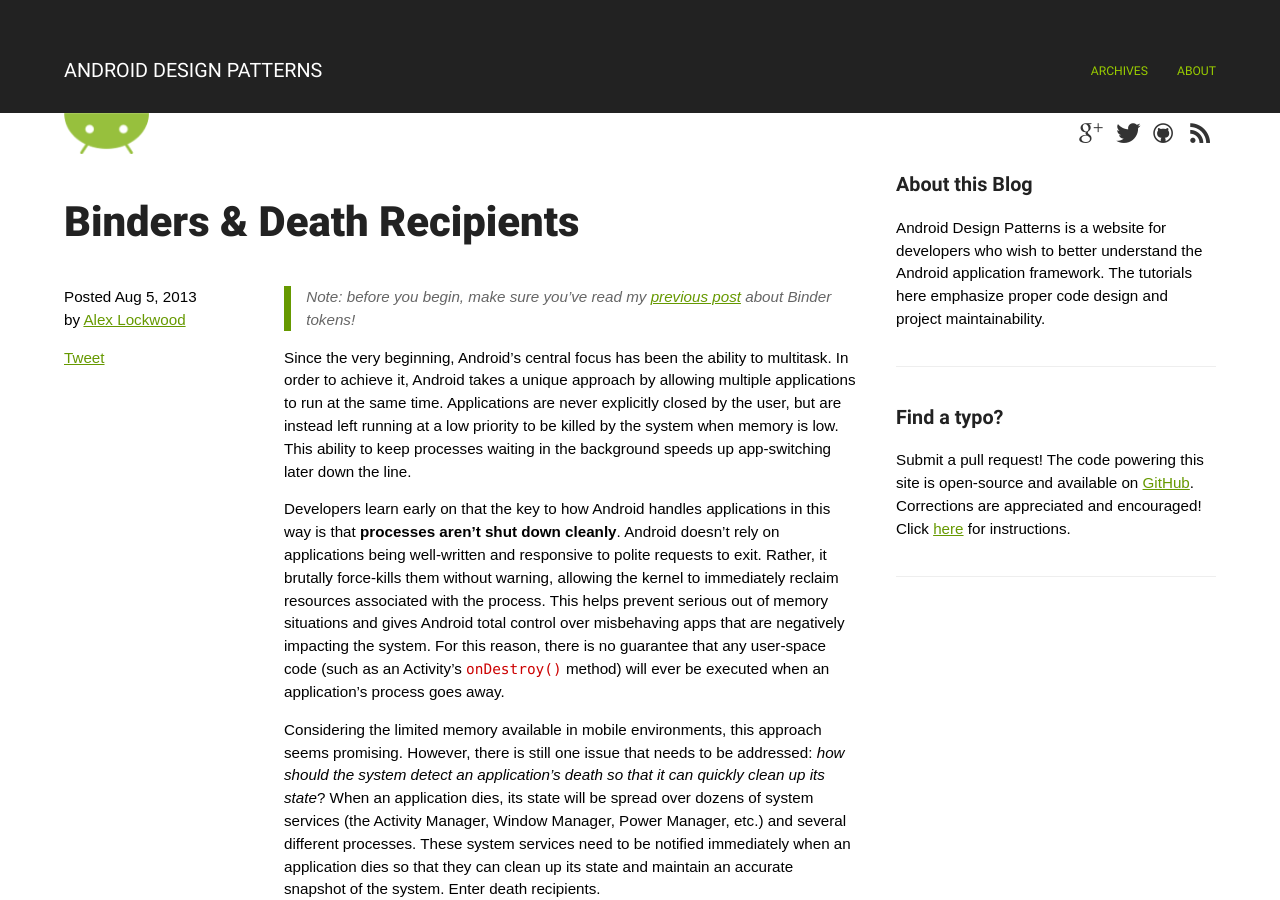
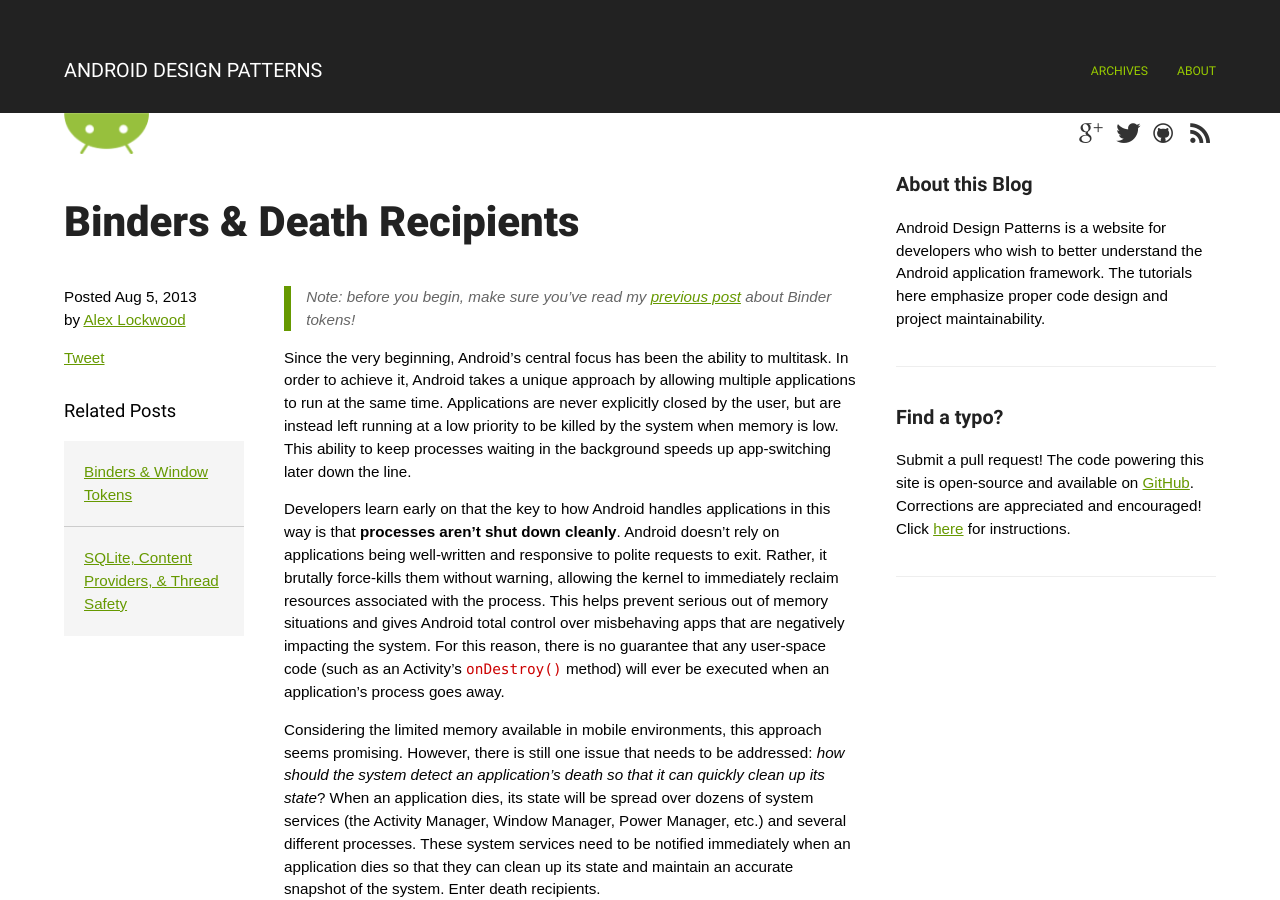
Before and after one commit to alexjlockwood/AndroidDesignPatterns, a Jekyll site: the page built from _posts/2013-08-05-binders-and-death-recipients.md, in a window 1280 px wide and 900 px high. Built offline with Jekyll 4.4.1, drawn with Linux system fonts in a browser that asks for light colours; some web fonts are replaced; Markdown is read by kramdown in place of the engine named in the settings; comment, search, counter and statistics services are not loaded.

Commit message:
Added related posts

```diff
--- a/_posts/2013-08-05-binders-and-death-recipients.md
+++ b/_posts/2013-08-05-binders-and-death-recipients.md
@@ -3,6 +3,7 @@ layout: post
 title: 'Binders & Death Recipients'
 date: 2013-08-05
 permalink: /2013/08/binders-death-recipients.html
+related: ['/2013/07/binders-window-tokens.html', '/2012/10/sqlite-contentprovider-thread-safety.html']
 ---
 > Note: before you begin, make sure you've read my [previous post](/2013/07/binders-window-tokens.html)
 > about Binder tokens!
```
Also changed, not shown: _posts/2013-07-31-binders-and-window-tokens.md (+1 -0 lines).
